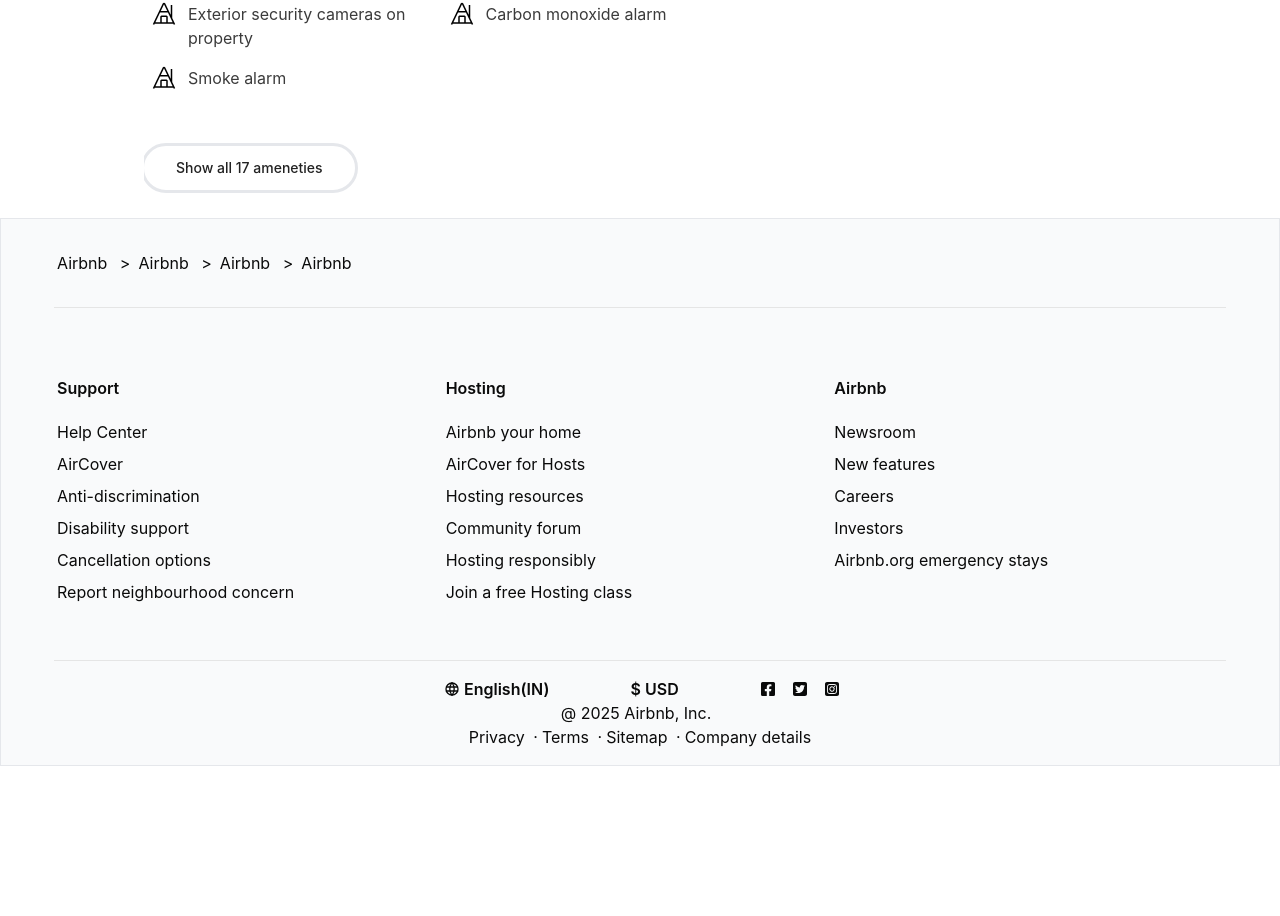
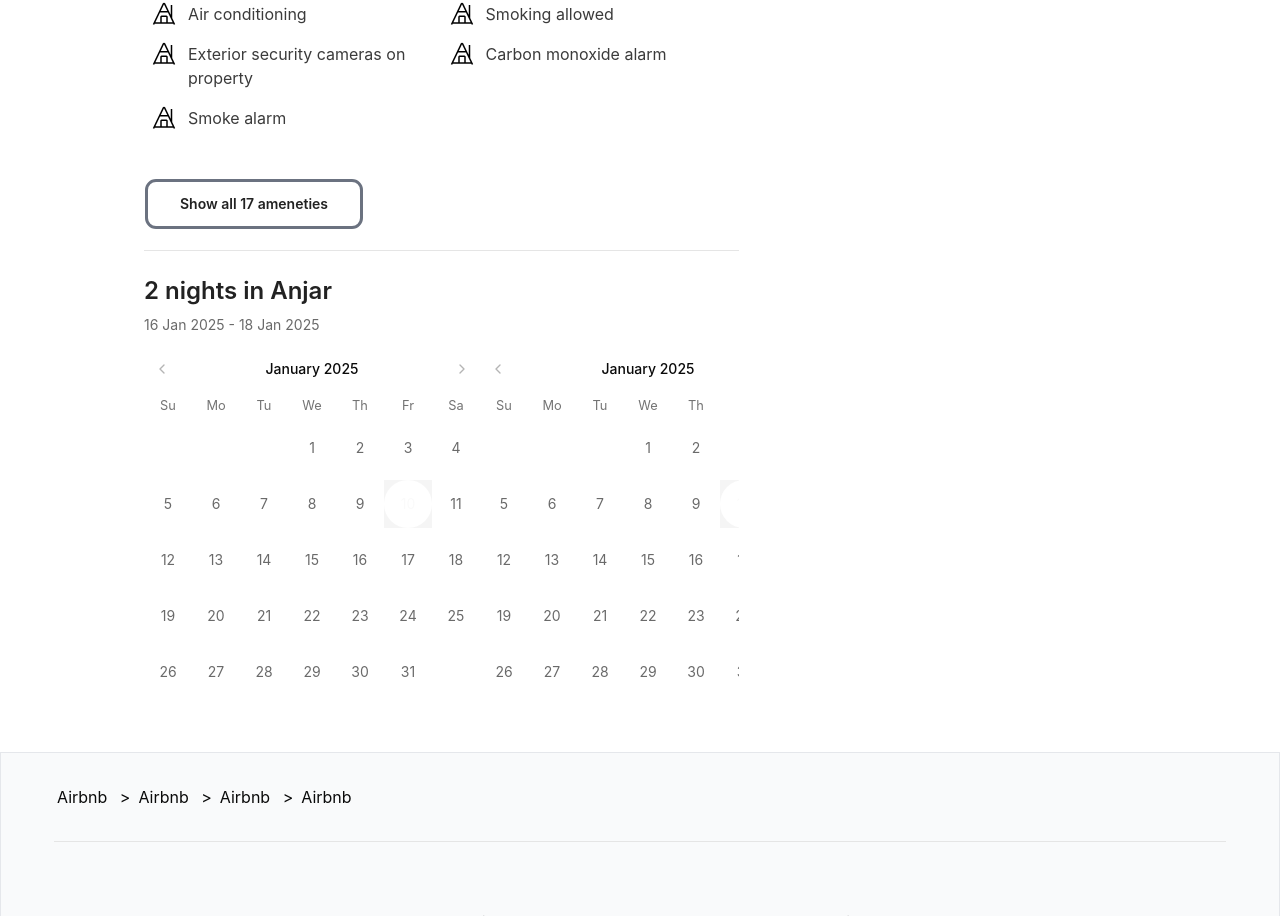
Before and after one commit to harshitgoyal101/AirBnb, a Next.js app in the folder airbnb/: page /property/1 in a window 1280 px wide. Shown: the part 1459-2375 px from the top of the page. Before the commit the page ends 2225 px from the top, so only its background shows below. Built offline with nearby package versions, Linux system fonts and the light colour scheme.

Commit message:
Calender added ..looks exactly alike but there are functional problems

```diff
--- a/airbnb/app/property/[id]/page.tsx
+++ b/airbnb/app/property/[id]/page.tsx
@@ -6,6 +6,7 @@
 import { BookCard } from "@/components/Properties/BookCard";
 import Image from "next/image";
 import { IconWithLabel } from "@/components/ui/IconWIthLabel";
+import { CalendarCard } from "@/components/Properties/CalenderCard";
 
 export default function PropertyDetailPage() {
   return (
@@ -87,6 +88,8 @@
                 <Separator/>
 
                 <div className="grid grid-cols-2 text-mediumText py-8">
+                    <div className="text-2xl font-semibold text-darkText col-span-2 mb-2">What this place offers?</div>
+
                     <IconWithLabel icon = "/caterogies/A frames.jpg"> Wifi </IconWithLabel>
                     <IconWithLabel icon = "/caterogies/A frames.jpg"> Free parking on premises </IconWithLabel>
                     <IconWithLabel icon = "/caterogies/A frames.jpg"> Pool </IconWithLabel>
@@ -98,10 +101,23 @@
                     <IconWithLabel icon = "/caterogies/A frames.jpg"> Smoke alarm </IconWithLabel>
                 </div>
 
-                <div className="py-4 ">
-                    <Button className="text-darkText" size={"lg"} variant={"outline"}>
+                <div className="py-2 mb-4 m-1 text-lg">
+                    <Button className="text-darkText outline-gray-500  font-semibold" size={"lg"} variant={"Border"}>
                         Show all 17 ameneties
                     </Button>
+                </div>
+
+                <Separator/>
+
+                <div className="my-6">
+                    <div className="text-2xl font-semibold text-darkText mb-2">2 nights in Anjar</div>
+                    <div className="text-sm text-lightText">16 Jan 2025 - 18 Jan 2025</div>
+
+                    <div className="flex justify-between py-2">
+                        <CalendarCard/>
+                        <CalendarCard/>
+                    </div>
+
                 </div>
 
             </div>
--- /dev/null
+++ b/airbnb/components/Properties/CalenderCard.tsx
@@ -0,0 +1,18 @@
+"use client"
+
+import * as React from "react"
+
+import { Calendar } from "@/components/ui/calendar"
+
+export function CalendarCard() {
+  const [date, setDate] = React.useState<Date | undefined>(new Date())
+
+  return (
+    <Calendar
+      mode="single"
+      selected={date}
+      onSelect={setDate}
+      className="items-center"
+    />
+  )
+}
--- /dev/null
+++ b/airbnb/components/ui/calendar.tsx
@@ -0,0 +1,70 @@
+"use client"
+
+import * as React from "react"
+import { ChevronLeft, ChevronRight } from "lucide-react"
+import { DayPicker } from "react-day-picker"
+
+import { cn } from "@/lib/utils"
+import { buttonVariants } from "@/components/ui/button"
+
+export type CalendarProps = React.ComponentProps<typeof DayPicker>
+
+function Calendar({
+  className,
+  classNames,
+  showOutsideDays = false,
+  ...props
+}: CalendarProps) {
+  return (
+    <DayPicker
+      showOutsideDays={showOutsideDays}
+      className={cn("py-3", className)}
+      classNames={{
+        months: "flex flex-col sm:flex-row space-y-4 sm:space-x-4 sm:space-y-0",
+        month: "space-y-4",
+        caption: "flex justify-center pt-1 relative items-center",
+        caption_label: "text-sm font-medium",
+        nav: "space-x-1 flex items-center",
+        nav_button: cn(
+          buttonVariants({ variant: "default" }),
+          "h-7 w-7 bg-transparent p-0 opacity-50 hover:opacity-100"
+        ),
+        nav_button_previous: "absolute left-1",
+        nav_button_next: "absolute right-1",
+        table: "w-full border-collapse space-y-4",
+        head_row: "flex",
+        head_cell:
+          "text-muted-foreground rounded-md w-12 font-normal text-[0.8rem]",
+        row: "flex w-full mt-2",
+        cell: "h-12 w-12 text-center text-sm p-0 relative [&:has([aria-selected].day-range-end)]:rounded-r-md [&:has([aria-selected].day-outside)]:bg-accent/50 [&:has([aria-selected])]:bg-accent first:[&:has([aria-selected])]:rounded-l-md last:[&:has([aria-selected])]:rounded-r-md focus-within:relative focus-within:z-20",
+        day: cn(
+          buttonVariants({ variant: "default" }),
+          "h-12 w-12 p-0 font-normal aria-selected:opacity-100"
+        ),
+        day_range_end: "day-range-end",
+        day_selected:
+          "bg-primary text-primary-foreground hover:bg-primary hover:text-primary-foreground focus:bg-primary focus:text-primary-foreground",
+        day_today: "bg-accent text-accent-foreground",
+        day_outside:
+          "day-outside text-muted-foreground aria-selected:bg-accent/50 aria-selected:text-muted-foreground",
+        day_disabled: "text-muted-foreground opacity-50",
+        day_range_middle:
+          "aria-selected:bg-accent aria-selected:text-accent-foreground",
+        day_hidden: "invisible",
+        ...classNames,
+      }}
+      components={{
+        IconLeft: ({ className, ...props }) => (
+          <ChevronLeft className={cn("h-4 w-4", className)} {...props} />
+        ),
+        IconRight: ({ className, ...props }) => (
+          <ChevronRight className={cn("h-4 w-4", className)} {...props} />
+        ),
+      }}
+      {...props}
+    />
+  )
+}
+Calendar.displayName = "Calendar"
+
+export { Calendar }
--- a/airbnb/package.json
+++ b/airbnb/package.json
@@ -16,10 +16,12 @@
     "@react-icons/all-files": "^4.1.0",
     "class-variance-authority": "^0.7.1",
     "clsx": "^2.1.1",
+    "date-fns": "^3.6.0",
     "embla-carousel-react": "^8.5.1",
     "lucide-react": "^0.469.0",
     "next": "15.1.2",
     "react": "^19.0.0",
+    "react-day-picker": "^8.10.1",
     "react-dom": "^19.0.0",
     "react-icons": "^5.4.0",
     "tailwind-merge": "^2.6.0",
```
Also changed, not shown: 1 other file (tests, documents, lock files or other folders).
